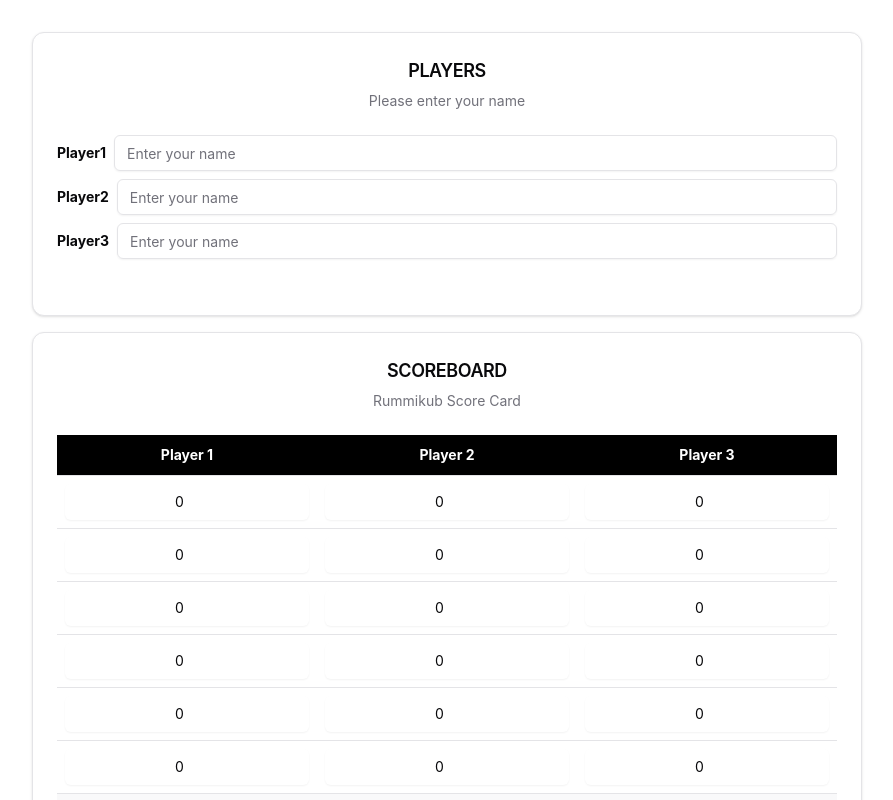
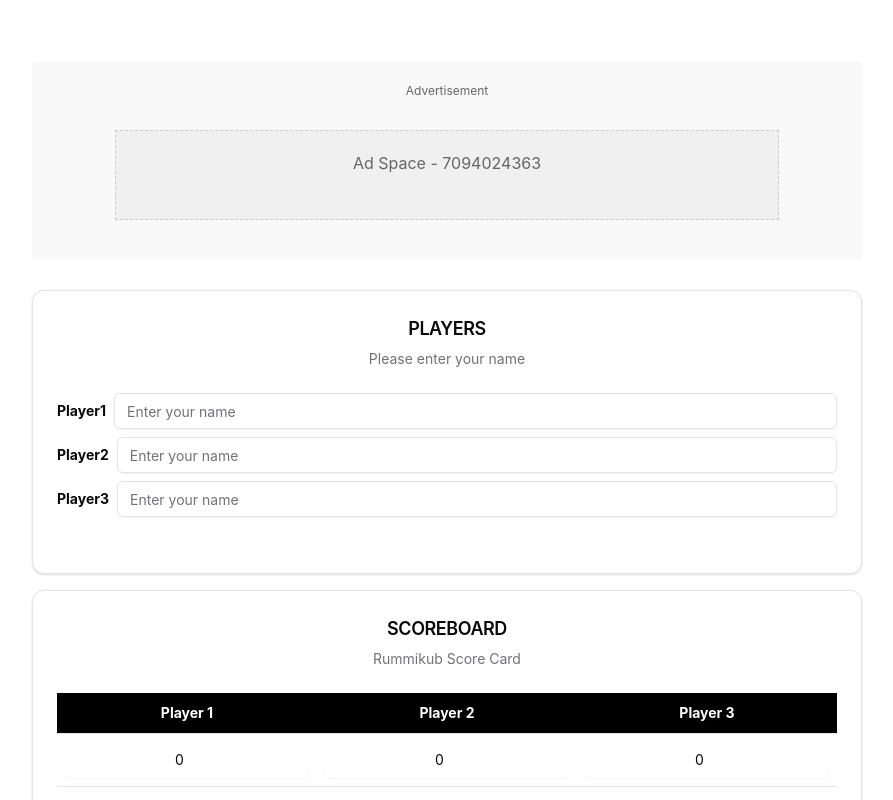
Before and after one commit to marskit2000/Scoreboard-React, a React (Vite) app: page / in a window 1280 px wide. Shown: the top 800 px of the page, without its empty margins (193-1086 px from the left). Built offline with nearby package versions, Linux system fonts and the light colour scheme.

Commit message:
Add Google Adsense to the app

```diff
--- a/package.json
+++ b/package.json
@@ -16,6 +16,7 @@
     "clsx": "^2.1.1",
     "lucide-react": "^0.468.0",
     "react": "^18.3.1",
+    "react-adsense": "^0.1.0",
     "react-dom": "^18.3.1",
     "tailwind-merge": "^2.5.5",
     "tailwindcss-animate": "^1.0.7"
--- a/src/App.tsx
+++ b/src/App.tsx
@@ -3,6 +3,7 @@ import "./App.css";
 
 import Scorecard from "./components/Scorecard";
 import Playername from "./components/Playername";
+import AdSenseSection from "./components/AdSenseSection";
 
 function App() {
   const [noOfPlayers, setNoOfPlayers] = React.useState<number>(3);
@@ -28,6 +29,8 @@ function App() {
 
   return (
     <>
+      {/* Google AdSense Section */}
+      <AdSenseSection />
       <Playername
         noOfPlayers={noOfPlayers}
         changePlayersName={changePlayersName}
--- /dev/null
+++ b/src/components/AdSenseSection.tsx
@@ -0,0 +1,91 @@
+import React from 'react';
+import GoogleAdsense from './GoogleAdsense';
+import './GoogleAdsense.css';
+
+/**
+ * AdSenseSection Props Interface
+ *
+ * @property {string} client - Google AdSense Publisher ID (default: your publisher ID)
+ * @property {string} slot - Ad slot ID for specific ad unit (default: your default ad slot)
+ * @property {string} format - Ad format ('auto', 'horizontal', 'vertical', 'rectangle', etc.)
+ * @property {boolean} responsive - Whether the ad should be responsive
+ * @property {React.CSSProperties} style - Custom CSS styles for the ad
+ * @property {string} className - Additional CSS class names
+ * @property {boolean} showLabel - Whether to show the "Advertisement" label
+ * @property {string} position - Position of the ad ('top', 'middle', 'bottom', 'sidebar')
+ * @property {string} adType - Type of ad ('display', 'in-article', 'in-feed', etc.)
+ * @property {string} labelPosition - Position of the label ('above', 'below')
+ */
+interface AdSenseSectionProps {
+  client?: string;
+  slot?: string;
+  format?: string;
+  responsive?: boolean;
+  style?: React.CSSProperties;
+  className?: string;
+  showLabel?: boolean;
+  position?: 'top' | 'middle' | 'bottom' | 'sidebar';
+  adType?: 'display' | 'in-article' | 'in-feed' | 'matched-content';
+  labelPosition?: 'above' | 'below';
+}
+
+/**
+ * AdSenseSection Component
+ *
+ * A reusable component for displaying Google AdSense advertisements throughout the application.
+ * Provides sensible defaults while allowing customization for different ad placements.
+ *
+ * Usage examples:
+ *
+ * Basic usage: <AdSenseSection />
+ * Custom slot: <AdSenseSection slot="1234567890" />
+ * In-article ad: <AdSenseSection adType="in-article" position="middle" />
+ * Custom styling: <AdSenseSection style={{ marginTop: '30px' }} />
+ */
+const AdSenseSection: React.FC<AdSenseSectionProps> = ({
+  client = 'ca-pub-6348470051332056',
+  slot = '7094024363',
+  format = 'auto',
+  responsive = true,
+  style = {},
+  className = '',
+  showLabel = true,
+  position = 'middle',
+  adType = 'display',
+  labelPosition = 'above',
+}) => {
+
+
+  // Add position-specific classes
+  const positionClass = position ? `ad-position-${position}` : '';
+  const adTypeClass = adType ? `ad-type-${adType}` : '';
+  const combinedClassName = `ad-container ${positionClass} ${adTypeClass} ${className}`.trim();
+
+  // Apply ad type specific styling
+  const adTypeStyle = {};
+  if (adType === 'in-article') {
+    Object.assign(adTypeStyle, { margin: '30px 0' });
+  } else if (adType === 'in-feed') {
+    Object.assign(adTypeStyle, { margin: '15px 0' });
+  }
+
+  return (
+    <section className={combinedClassName}>
+      {showLabel && labelPosition === 'above' && (
+        <div className="ad-label">Advertisement</div>
+      )}
+      <GoogleAdsense
+        client={client}
+        slot={slot}
+        format={format}
+        responsive={responsive}
+        style={{ display: 'block', width: '100%', ...adTypeStyle, ...style }}
+      />
+      {showLabel && labelPosition === 'below' && (
+        <div className="ad-label ad-label-below">Advertisement</div>
+      )}
+    </section>
+  );
+};
+
+export default AdSenseSection;
--- /dev/null
+++ b/src/components/GoogleAdsense.css
@@ -0,0 +1,77 @@
+.google-adsense {
+  width: 100%;
+  margin: 20px 0;
+  overflow: hidden;
+  text-align: center;
+}
+
+.ad-container {
+  padding: 20px 10%;
+  background-color: #f9f9f9;
+  border-radius: 4px;
+  margin: 0;
+  display: flex;
+  flex-direction: column;
+  align-items: center;
+  width: 100%;
+}
+
+.ad-label {
+  font-size: 12px;
+  color: #666;
+  text-align: center;
+  margin-bottom: 10px;
+  width: 100%;
+}
+
+.ad-label-below {
+  margin-top: 10px;
+  margin-bottom: 0;
+}
+
+/* Position specific styles */
+.ad-position-top {
+  margin-bottom: 30px;
+}
+
+.ad-position-middle {
+  margin: 30px 0;
+}
+
+.ad-position-bottom {
+  margin-top: 30px;
+}
+
+.ad-position-sidebar {
+  max-width: 300px;
+  margin: 0 auto;
+}
+
+/* Ad type specific styles */
+.ad-type-in-article {
+  background-color: #f5f5f5;
+  border-left: 4px solid #ddd;
+  padding: 15px 10%;
+}
+
+.ad-type-in-feed {
+  background-color: #f8f8f8;
+  border-top: 1px solid #eee;
+  border-bottom: 1px solid #eee;
+}
+
+.ad-type-matched-content {
+  background-color: transparent;
+  padding: 0;
+}
+
+/* Responsive adjustments */
+@media (max-width: 768px) {
+  .ad-container {
+    padding: 15px 5%;
+  }
+
+  .ad-position-sidebar {
+    max-width: 100%;
+  }
+}
--- /dev/null
+++ b/src/components/GoogleAdsense.tsx
@@ -0,0 +1,106 @@
+import React, { useEffect, useRef } from 'react';
+import AdSense from 'react-adsense';
+
+interface GoogleAdsenseProps {
+  client: string;
+  slot: string;
+  format?: string;
+  responsive?: boolean;
+  style?: React.CSSProperties;
+  className?: string;
+}
+
+const GoogleAdsense: React.FC<GoogleAdsenseProps> = ({
+  client,
+  slot,
+  format = 'auto',
+  responsive = true,
+  style = {},
+  className = '',
+}) => {
+  const adContainerRef = useRef<HTMLDivElement>(null);
+  const isInitialized = useRef(false);
+
+  useEffect(() => {
+    // Only load script once per component instance
+    if (isInitialized.current) return;
+
+    // Function to initialize ads
+    const initAds = () => {
+      if (!(window as any).adsbygoogle) {
+        (window as any).adsbygoogle = [];
+      }
+
+      try {
+        // Push the ad initialization
+        (window as any).adsbygoogle.push({});
+        console.log('AdSense initialization pushed');
+      } catch (error) {
+        console.error('AdSense initialization error:', error);
+      }
+    };
+
+    // Load the AdSense script
+    const scriptId = 'google-adsense-script';
+    const existingScript = document.getElementById(scriptId) as HTMLScriptElement;
+
+    if (!existingScript) {
+      const adScript = document.createElement('script');
+      adScript.id = scriptId;
+      adScript.src = `https://pagead2.googlesyndication.com/pagead/js/adsbygoogle.js?client=${client}`;
+      adScript.async = true;
+      adScript.crossOrigin = 'anonymous';
+
+      // Initialize ads after script loads
+      adScript.onload = () => {
+        console.log('AdSense script loaded');
+        // Add a small delay to ensure DOM is ready
+        setTimeout(initAds, 200);
+      };
+
+      document.head.appendChild(adScript);
+    } else {
+      // If script already exists, initialize with a delay
+      setTimeout(initAds, 200);
+    }
+
+    isInitialized.current = true;
+
+    // Cleanup function
+    return () => {
+      isInitialized.current = false;
+    };
+  }, [client]); // Only re-run if client changes
+
+  // For testing/development, you can use a placeholder to see where the ad would appear
+  const AdComponent = process.env.NODE_ENV === 'development' ? (
+    <div
+      style={{
+        backgroundColor: '#f0f0f0',
+        padding: '20px',
+        textAlign: 'center',
+        border: '1px dashed #ccc',
+        minHeight: '90px',
+        ...style
+      }}
+    >
+      <span style={{ color: '#666' }}>Ad Space - {slot}</span>
+    </div>
+  ) : (
+    <AdSense.Google
+      client={client}
+      slot={slot}
+      style={{ display: 'block', ...style }}
+      format={format}
+      responsive={responsive}
+    />
+  );
+
+  return (
+    <div className={`google-adsense ${className}`} ref={adContainerRef}>
+      {AdComponent}
+    </div>
+  );
+};
+
+export default GoogleAdsense;
```
Also changed, not shown: 1 other file (tests, documents, lock files or other folders).
